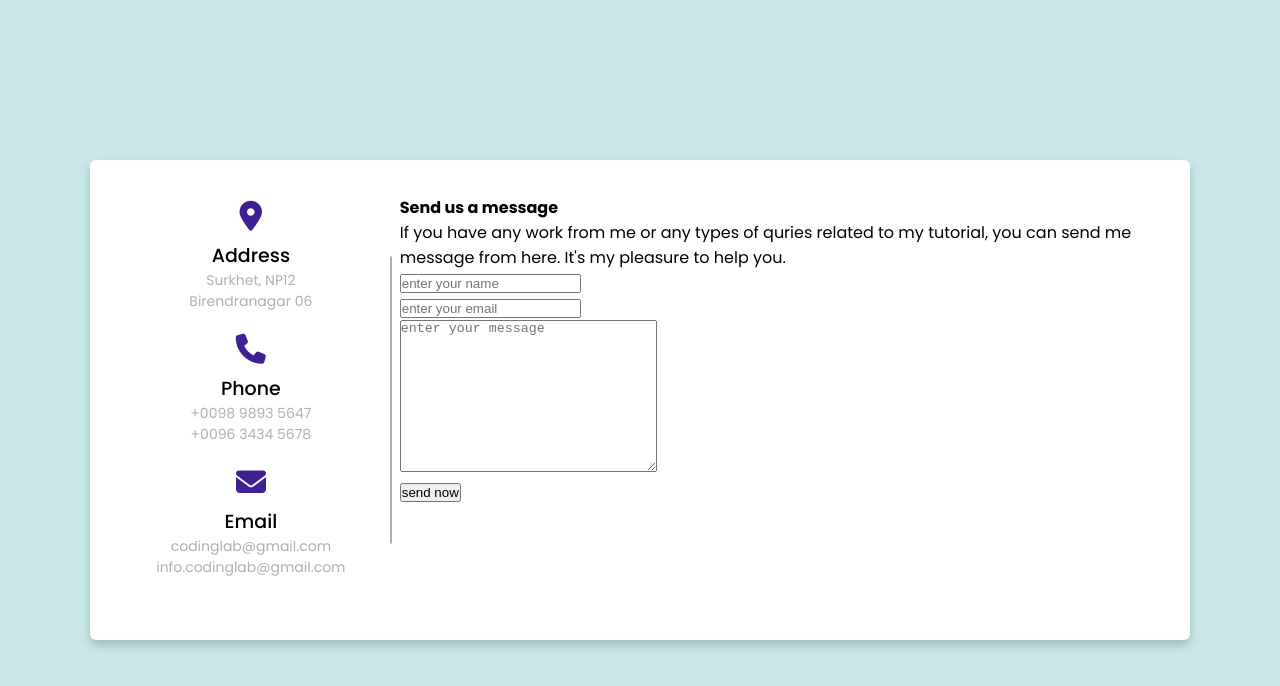
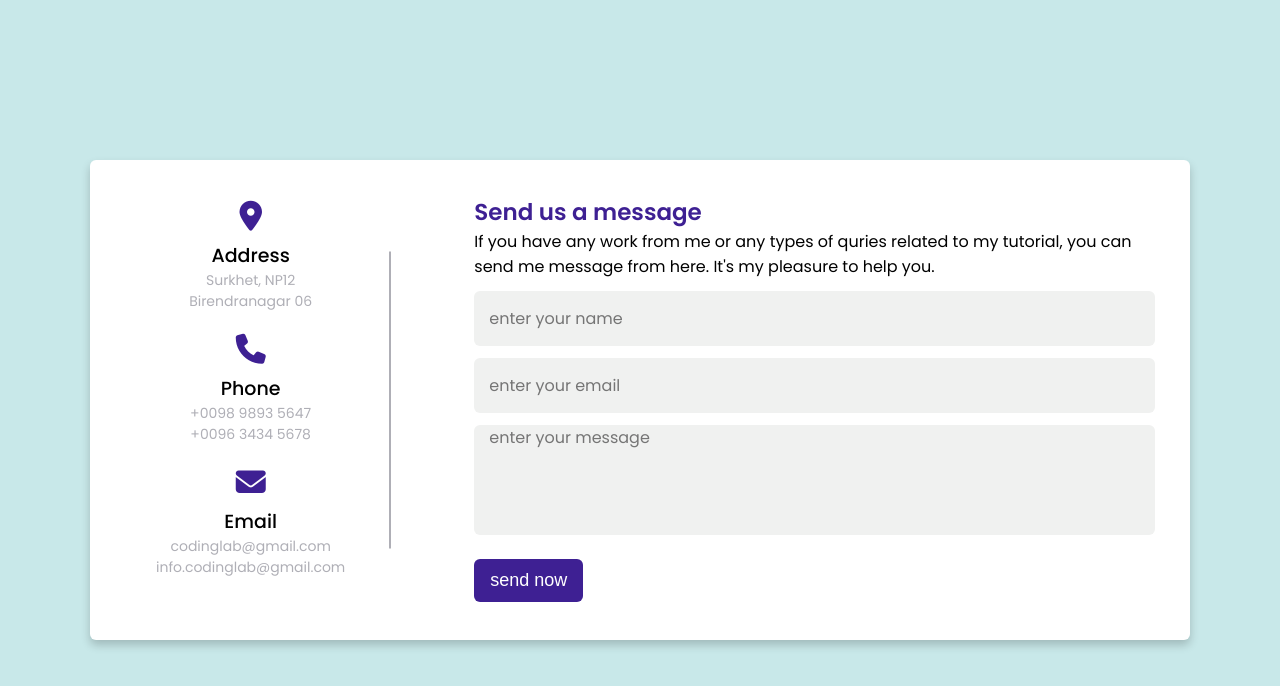
Before and after one commit to Amirkvni/contactUs, a plain HTML site: page index.html in a window 1280 px wide. Drawn offline with Linux system fonts and the light colour scheme.

Commit message:
styling right content

```diff
--- a/index.html
+++ b/index.html
@@ -45,16 +45,16 @@
               <input type="text" placeholder="enter your name" />
             </div>
             <div class="input_box">
-              <input type="text" placeholder="enter your email" />
+              <input type="email" placeholder="enter your email" />
             </div>
-            <div class="input_box">
+            <div class="input_box textarea_box">
               <textarea
                 placeholder="enter your message"
                 cols="30"
                 rows="10"
               ></textarea>
             </div>
-            <button type="submit">send now</button>
+            <button type="submit" class="btn_form">send now</button>
           </form>
         </div>
       </div>
--- a/style.css
+++ b/style.css
@@ -76,4 +76,47 @@ body {
   position: absolute;
   top: 50%;
   transform: translateY(-50%);
+  padding-top: 10px;
 }
+.right_content {
+  padding-left: 75px;
+}
+.right_content h4 {
+  font-size: 23px;
+  color: #3e2093;
+  font-weight: 600;
+}
+.input_box {
+  width: 100%;
+  height: 55px;
+  margin: 12px 0;
+}
+.input_box input,
+.input_box textarea {
+  border: none;
+  background-color: #f0f1f0;
+  width: 100%;
+  height: 100%;
+  padding: 0 15px;
+  border-radius: 6px;
+  font-size: 16px;
+  resize: none;
+  font-family: "Poppins";
+}
+.right_content .textarea_box {
+  min-height: 110px;
+}
+.btn_form {
+  border: none;
+  background-color: #3e2093;
+  color: #fff;
+  border-radius: 6px;
+  padding: 11px 16px;
+  font-size: 18px;
+  margin-top: 12px;
+  cursor: pointer;
+  transition: all 0.3 ease-in;
+}
+.btn_form:hover {
+  background-color: #5029bc;
+}
```
